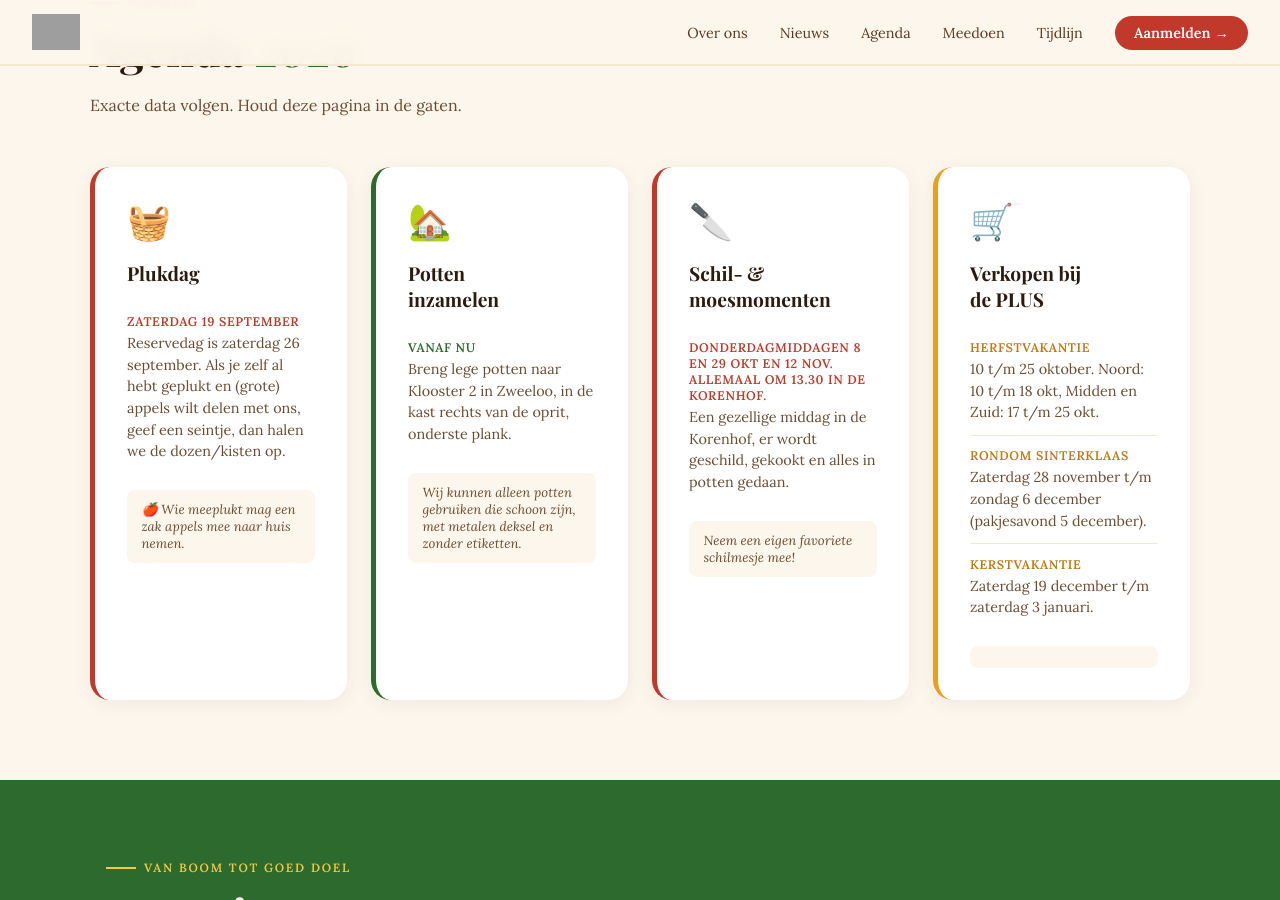
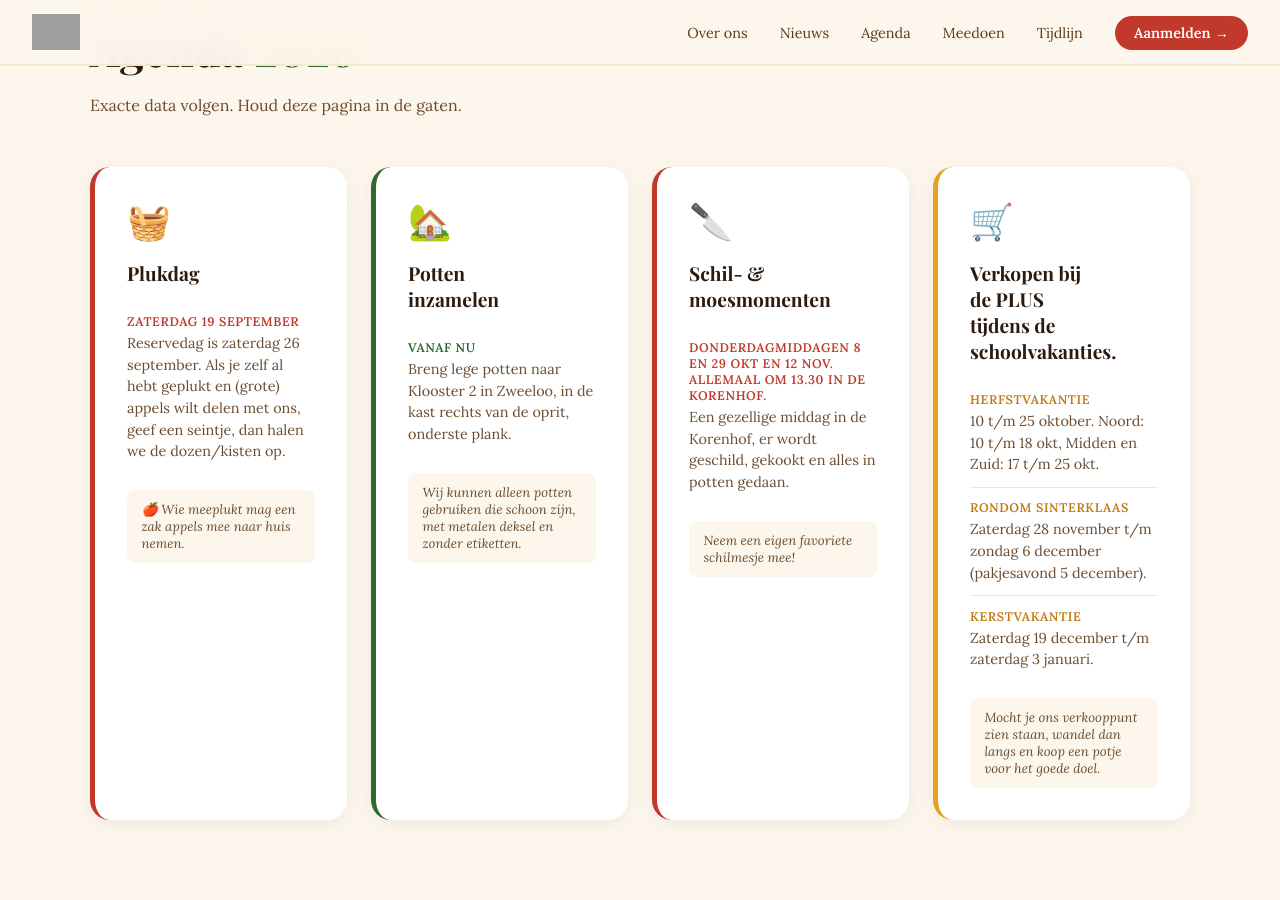
Before and after one commit to PlukenDeel/Pluk-en-Deel-2, a Jekyll site: the page built from index.html, in a window 1280 px wide and 900 px high, scrolled down 3216 px. Built offline with Jekyll 4.4.1, drawn with Linux system fonts in a browser that asks for light colours; some web fonts are replaced; grey boxes are pictures that could not be loaded.

Commit message:
Update event title and tip in agenda.yml

```diff
--- a/_data/agenda.yml
+++ b/_data/agenda.yml
@@ -23,7 +23,7 @@ items:
         iso: ''
         detail: Een gezellige middag in de Korenhof, er wordt geschild, gekookt en alles in potten gedaan.
     tip: Neem een eigen favoriete schilmesje mee!
-  - titel: Verkopen bij de PLUS
+  - titel: Verkopen bij de PLUS tijdens de schoolvakanties.
     emoji: 🛒
     kleur: geel
     datums:
@@ -36,4 +36,4 @@ items:
       - datum: Kerstvakantie
         iso: '2026-12-19'
         detail: Zaterdag 19 december t/m zaterdag 3 januari.
-    tip: ''
+    tip: 'Mocht je ons verkooppunt zien staan, wandel dan langs en koop een potje voor het goede doel.'
```
